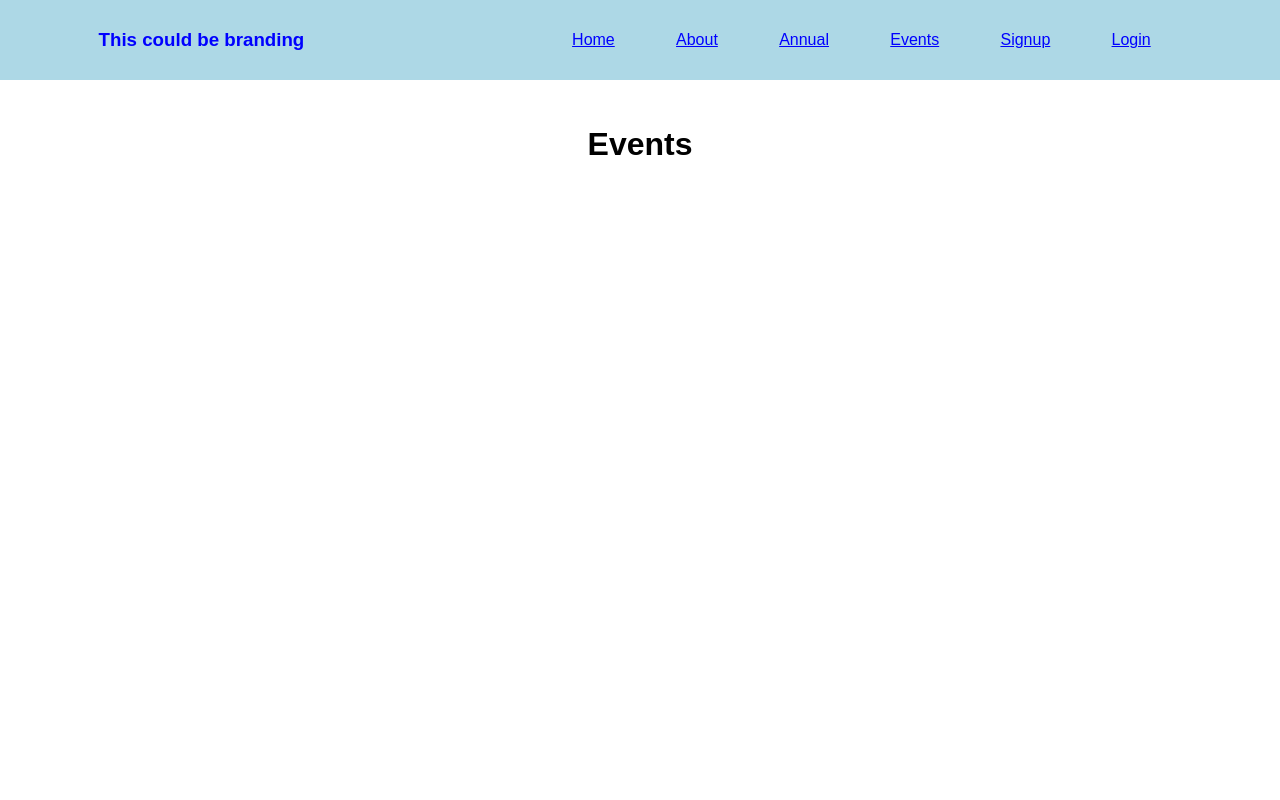
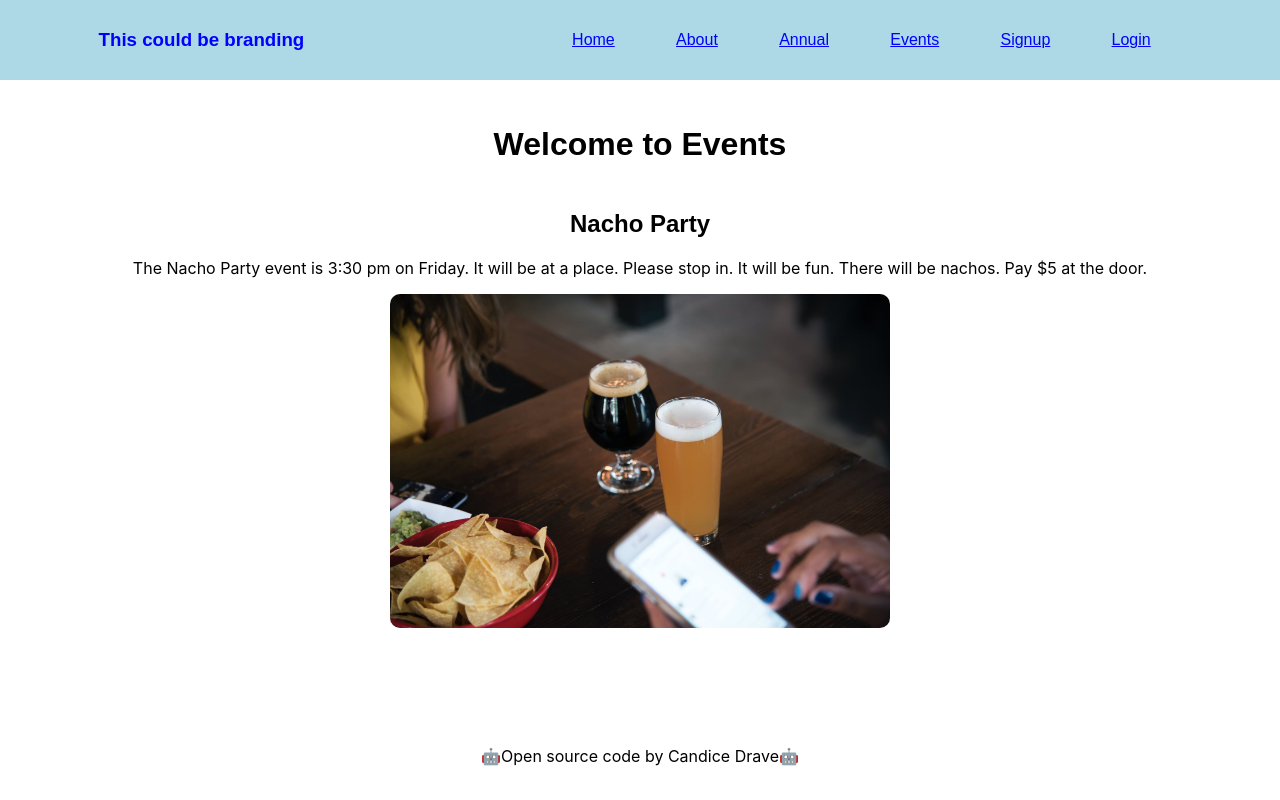
Before and after one commit to blue-cyborg/nav-project, a React (Create React App) app: page /Events in a window 1280 px wide. Built offline with nearby package versions, Linux system fonts and the light colour scheme.

Commit message:
Added Events Files

```diff
--- a/src/Events.js
+++ b/src/Events.js
@@ -1,12 +1,19 @@
-import React from 'react';
-import './App.css';
+import React from "react";
+import Nachos from "./Nachos";
+import Footer from "./Footer";
 
-function Events() {
-  return (
-    <div>
-        <h1>Events</h1>
+export default function Events() {
+    return (
+    <div
+    >
+      <h1>Welcome to Events</h1>
+      <section>
+      <h2>Nacho Party</h2>
+      <p>The Nacho Party event is 3:30 pm on Friday. It will be at a place.
+          Please stop in. It will be fun. There will be nachos. Pay $5 at the door.</p>
+          <Nachos />
+          </section>
+          <Footer />
     </div>
   );
 }
-
-export default Events;
--- /dev/null
+++ b/src/Nachos.js
@@ -0,0 +1,10 @@
+import React from "react";
+import img3 from './images/Nachos.jpeg';
+
+export default function Nachos() {
+    return(
+        <div>
+        <img src={img3} alt="People Eating" />
+        </div>
+    );
+}
```
